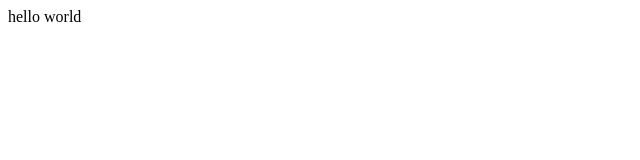
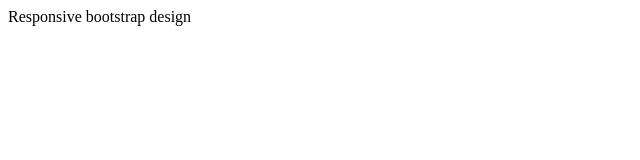
Before and after one commit to kslashley2/kslashley2, a website: page index.html in a window 1280 px wide. Shown: the whole page, without its empty margins (0-640 px from the left). Drawn offline with Linux system fonts and the light colour scheme.

Commit message:
Update index.html
bootstrap commit

```diff
--- a/index.html
+++ b/index.html
@@ -6,6 +6,6 @@
     <title>Responsive</title>
 </head>
 <body>
-    hello world
+    Responsive bootstrap design
 </body>
 </html>
```
